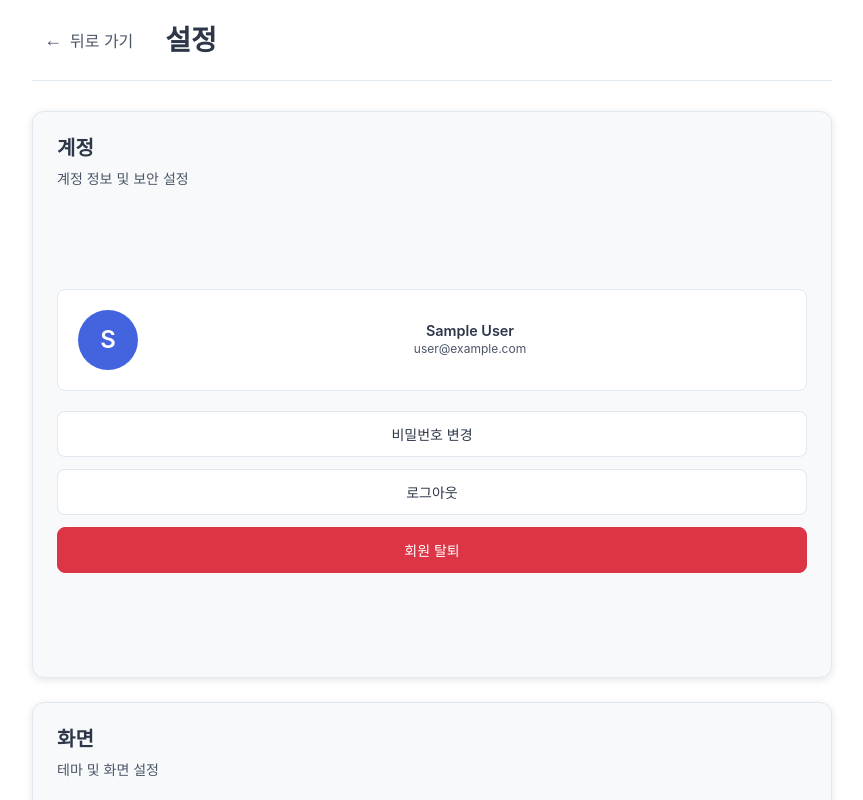
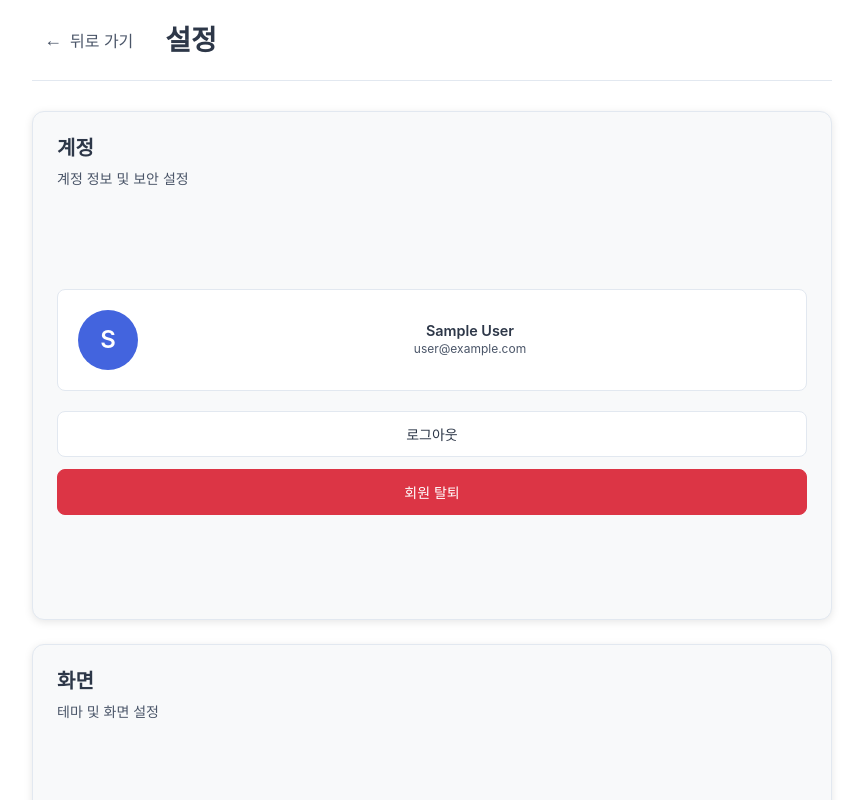
Before and after one commit to lb5014/habit, a React (Create React App) app: page /settings in a window 1280 px wide. Shown: the top 800 px of the page, without its empty margins (208-1071 px from the left). Built offline with nearby package versions, Linux system fonts and the light colour scheme; no server answers; sample sign-in values are in the browser's storage; a web font is replaced by a local one.

Commit message:
fix: 소셜 로그인 시 '비밀번호 변경' 버튼 숨기기
AuthContext에서 providerId를 확인하여, 이메일/비밀번호 사용자가 아닐 경우 설정 페이지의 '비밀번호 변경' 버튼이 보이지 않도록 수정합니다.

```diff
--- a/src/contexts/AuthContext.tsx
+++ b/src/contexts/AuthContext.tsx
@@ -58,6 +58,7 @@ export const AuthProvider: React.FC<AuthProviderProps> = ({ children }) => {
           email: firebaseUser.email || '',
           name: firebaseUser.displayName || firebaseUser.email || '사용자',
           createdAt: firebaseUser.metadata?.creationTime || new Date().toISOString(),
+          providerData: firebaseUser.providerData || [],
         };
         setAuthState({
           user: currentUser,
--- a/src/pages/SettingsPage.tsx
+++ b/src/pages/SettingsPage.tsx
@@ -15,6 +15,9 @@ const SettingsPage: React.FC = () => {
   const { user, logout } = useAuth();
   const { theme, setTheme } = useTheme();
   const [notificationsEnabled, setNotificationsEnabled] = useState(true);
+
+  // 이메일/비밀번호 가입 사용자 여부 (Firebase providerId === 'password')
+  const isEmailPasswordUser = user?.providerData?.[0]?.providerId === 'password';
 
   // 뒤로 가기 핸들러
   const handleGoBack = () => {
@@ -80,12 +83,14 @@ const SettingsPage: React.FC = () => {
 
             {/* 계정 액션 버튼들 */}
             <div className="account-actions">
+              {isEmailPasswordUser && (
                 <button
                   onClick={handlePasswordChange}
                   className="action-button secondary"
                 >
                   비밀번호 변경
                 </button>
+              )}
               <button
                 onClick={handleLogout}
                 className="action-button secondary"
--- a/src/types/user.ts
+++ b/src/types/user.ts
@@ -13,6 +13,7 @@ export interface User {
   email: string; // 이메일 (로그인 ID)
   name: string; // 사용자 이름
   createdAt: string; // 계정 생성일
+  providerData?: any[]; // Firebase 인증 제공자 정보 배열
 }
 
 /**
```
Lines whose indentation alone changed are shown as unchanged.
